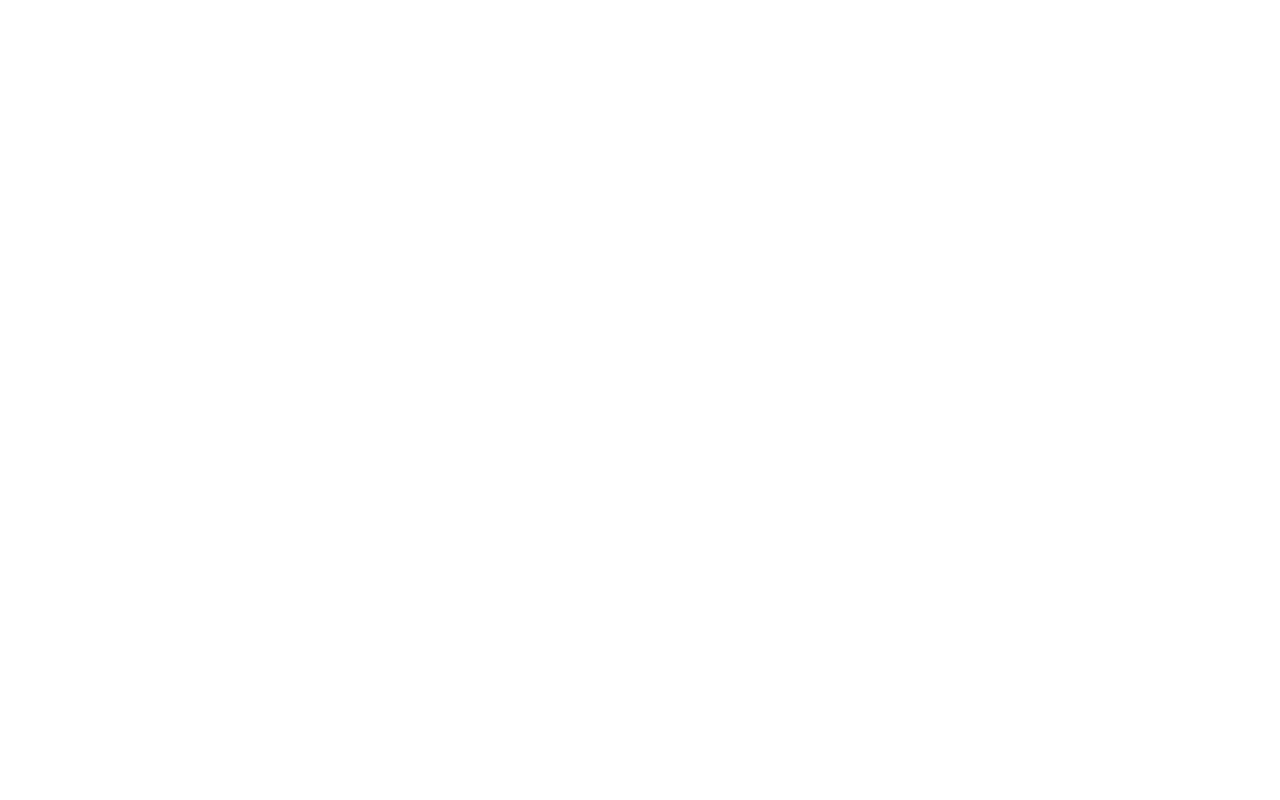
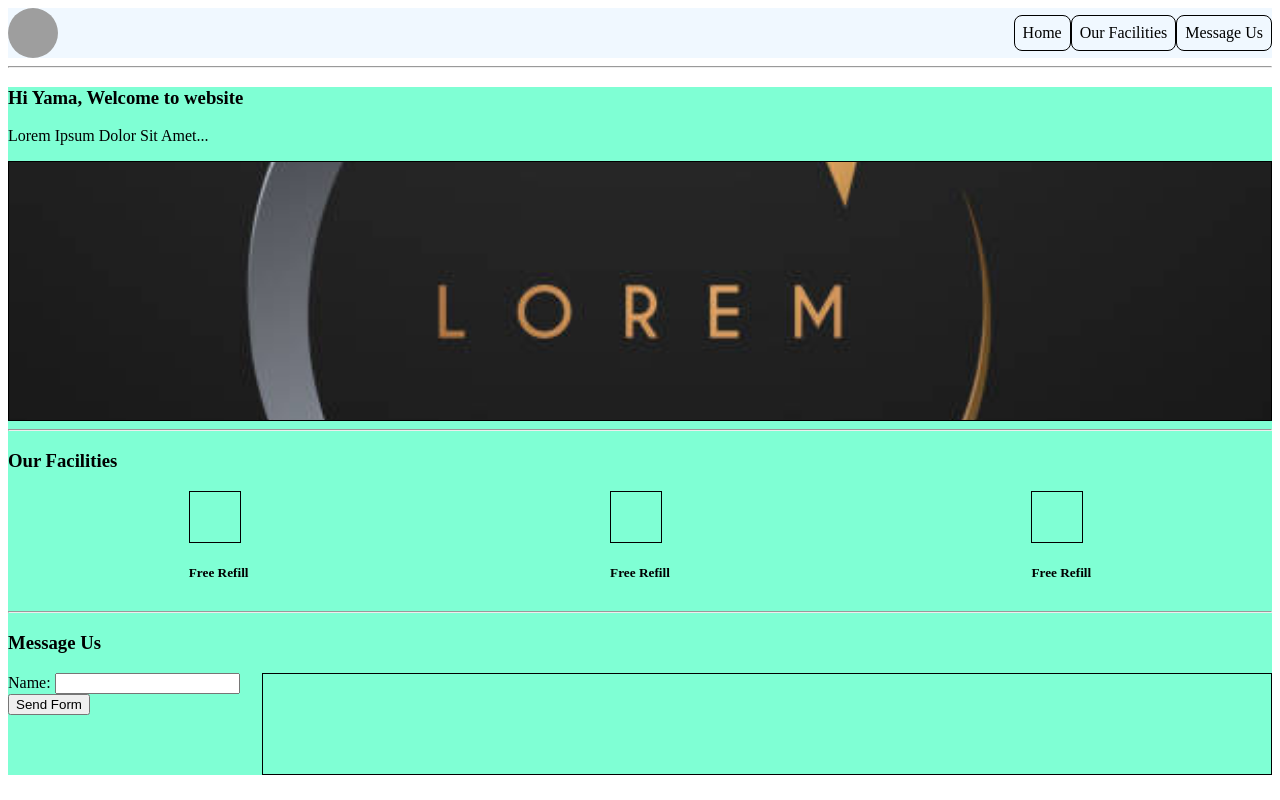
Before and after one commit to revou-fundamental-course/27-may-24-yamaroni, a plain HTML site: page index.html in a window 1280 px wide. Drawn offline with Linux system fonts and the light colour scheme; grey boxes are pictures that could not be loaded.

Commit message:
feature js

```diff
--- a/css/styles.css
+++ b/css/styles.css
@@ -1 +1,71 @@
 /* Ini Css */
+
+nav {
+    display: flex;
+    justify-content: space-between;
+    background-color: aliceblue;
+}
+
+nav>section {
+    display: flex;
+    align-items: center;
+}
+
+.logo-icon {
+    height: 50px;
+    width: 50px;
+    border-radius: 50%;
+    background-image: url(https://picsum.photos/200);
+    background-size: cover;
+    background-repeat: no-repeat;
+}
+
+.nav-item {
+    border: 1px solid black;
+    padding: 8px;
+    border-radius: 8px;
+    color: black;
+    text-decoration: none;
+}
+
+.section-container {
+    background-color: aquamarine;
+}
+
+.banner-container {
+    height: 258px;
+    border: 1px solid black;
+}
+
+.banner-img {
+    height: 258px;
+    background-repeat: no-repeat;
+    background-size: cover;
+    background-position: center;
+    display: none;
+}
+
+.facility-list {
+    display: flex;
+    justify-content: space-around;
+}
+
+.form-result {
+    height: 100px;
+    border: 1px solid black;
+}
+
+.message-us-section {
+    display: flex;
+}
+
+.result-container {
+    width: 100%;
+}
+
+@media screen and (max-width: 480px) {
+    .facility-list {
+        flex-direction: column;
+        align-items: center;
+    }
+}
--- a/index.html
+++ b/index.html
@@ -5,10 +5,99 @@
     <meta charset="UTF-8">
     <meta name="viewport" content="width=device-width, initial-scale=1.0">
     <title>Yama Portfolio</title>
+    <link rel="stylesheet" href="css/styles.css">
 </head>
 
 <body>
+    <nav>
+        <div class="logo-icon"></div>
 
+        <section>
+            <a class="nav-item" href="#home">Home</a>
+            <a class="nav-item" href="#facilities">Our Facilities</a>
+            <a class="nav-item" href="#message-us">Message Us</a>
+        </section>
+    </nav>
+
+    <hr>
+
+    <section class="section-container">
+        <!-- Home -->
+        <section id="home">
+            <header>
+                <h1>Hi Yama, Welcome to website</h1>
+            </header>
+
+            <article>
+                <p>Lorem Ipsum Dolor Sit Amet...</p>
+
+                <div class="banner-container">
+                    <div class="banner-img" style="background-image: url(assets/1.jpg);"></div>
+                    <div class="banner-img" style="background-image: url(assets/2.jpg);"></div>
+                    <div class="banner-img" style="background-image: url(assets/3.png);"></div>
+                </div>
+            </article>
+        </section>
+
+        <hr>
+
+        <!-- Our Facilities -->
+        <section id="facilities">
+            <header>
+                <h1>Our Facilities</h1>
+            </header>
+
+            <article class="facility-list">
+                <div>
+                    <div style="width: 50px; height: 50px; border: 1px solid black;"></div>
+                    <h5>Free Refill</h5>
+                </div>
+
+                <div>
+                    <div style="width: 50px; height: 50px; border: 1px solid black;"></div>
+                    <h5>Free Refill</h5>
+                </div>
+
+                <div>
+                    <div style="width: 50px; height: 50px; border: 1px solid black;"></div>
+                    <h5>Free Refill</h5>
+                </div>
+            </article>
+        </section>
+
+        <hr>
+
+        <!-- Message US -->
+        <section id="message-us">
+            <header>
+                <h1>Message Us</h1>
+            </header>
+
+            <section class="message-us-section">
+                <!-- Form -->
+                <section>
+                    <form>
+                        <label>Name:</label>
+                        <input id="name-input" />
+                        <button type="button" onclick="nextSlide(1)">Send Form</button>
+                    </form>
+                </section>
+
+                <!-- Result -->
+                <section class="result-container">
+                    <div class="form-result">
+
+                    </div>
+                </section>
+            </section>
+        </section>
+    </section>
+
+    <footer>
+
+    </footer>
+
+    <script src="js/script.js"></script>
 </body>
 
 </html>
--- a/js/script.js
+++ b/js/script.js
@@ -1 +1,33 @@
 // Ini Javascript
+
+function formValidation() {
+    let nameInput = document.getElementById('name-input').value;
+    if (nameInput == null || nameInput == '') {
+        alert('Inputan Kosong');
+    } else {
+        console.log(nameInput);
+    }
+}
+
+let indexSlide = 1;
+showBanner(1);
+
+function nextSlide(n) {
+    showBanner(indexSlide += n);
+}
+
+function showBanner(indexBanner) {
+    let listImage = document.getElementsByClassName('banner-img');
+    if (indexBanner > listImage.length) indexSlide = 1;
+
+    let index = 0;
+    while (index < listImage.length) {
+        listImage[index].style.display = 'none';
+        index++;
+    }
+
+    listImage[indexSlide - 1].style.display = 'block';
+    console.log('Index ' + (indexSlide - 1) + ' Adalah Index Image Yang di tampilkan');
+}
+
+setInterval(() => nextSlide(1), 3000);
```
Also changed, not shown: assets/1.jpg (added), assets/2.jpg (added), assets/3.png (added).
